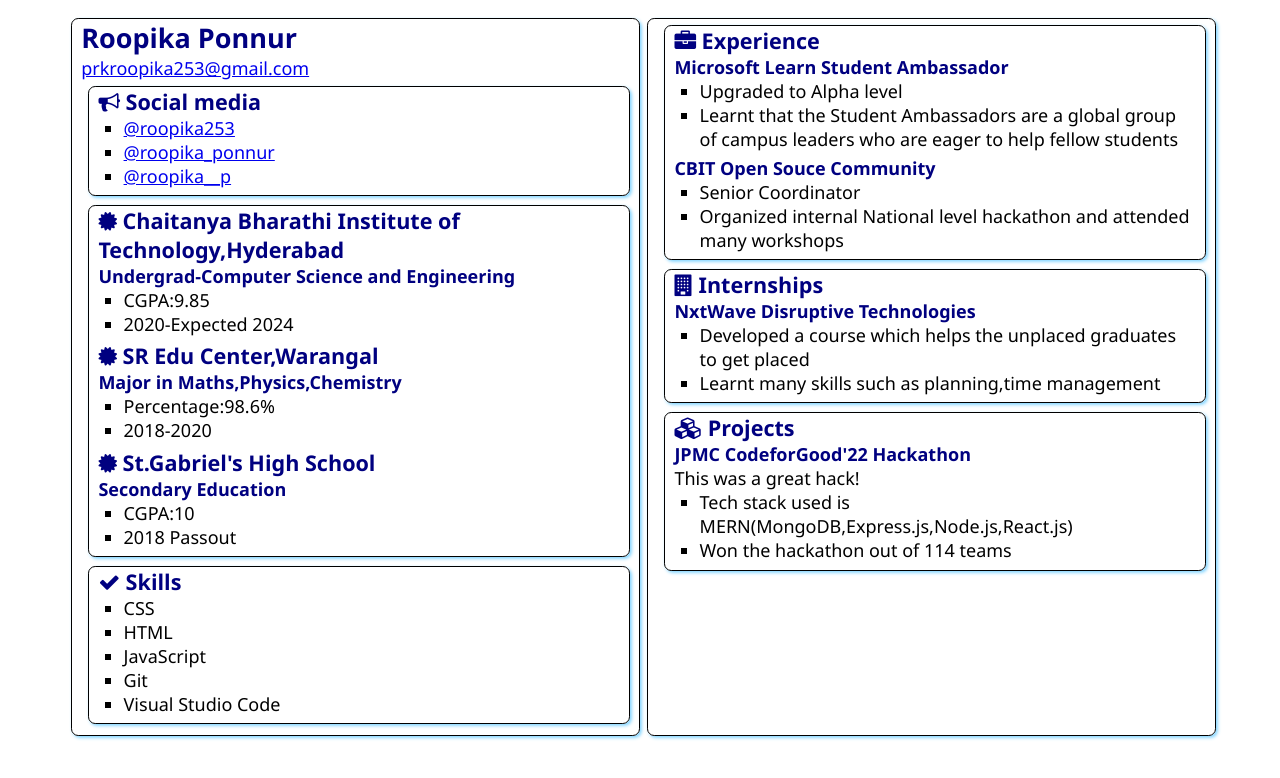
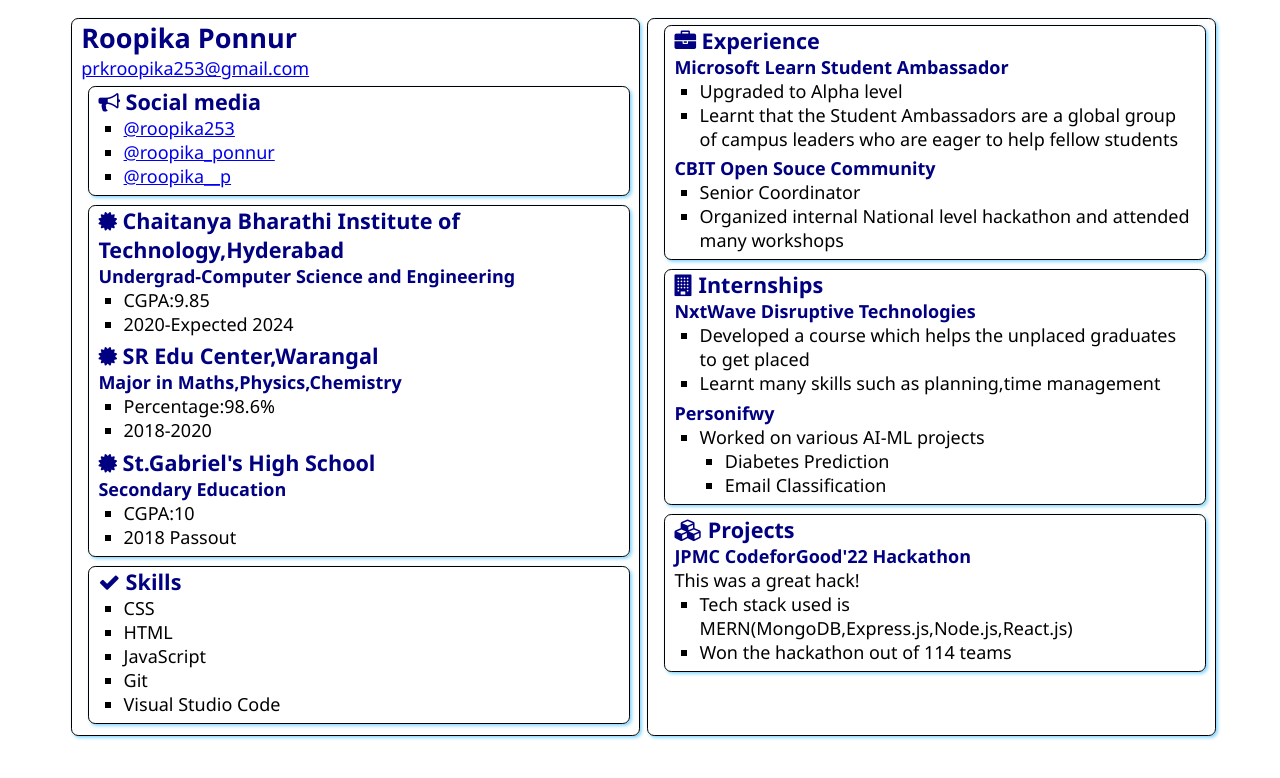
Before and after one commit to roopika253/SATechnicalOnboarding, a plain HTML site: page src/index.html in a window 1280 px wide. Drawn offline with Linux system fonts and the light colour scheme.

Commit message:
Update index.html
Added Internships

```diff
--- a/src/index.html
+++ b/src/index.html
@@ -108,6 +108,14 @@
                     <li>Developed a course which helps the unplaced graduates to get placed</li>
                     <li>Learnt many skills such as planning,time management</li>
                 </ul>
+                <h3>Personifwy</h3>
+                <ul>
+                    <li>Worked on various AI-ML projects</li>
+                    <ul>
+                        <li>Diabetes Prediction</li>
+                        <li>Email Classification</li>
+                    </ul>
+                </ul>
             </section>
             <section class="box">
                 <h2>
```
